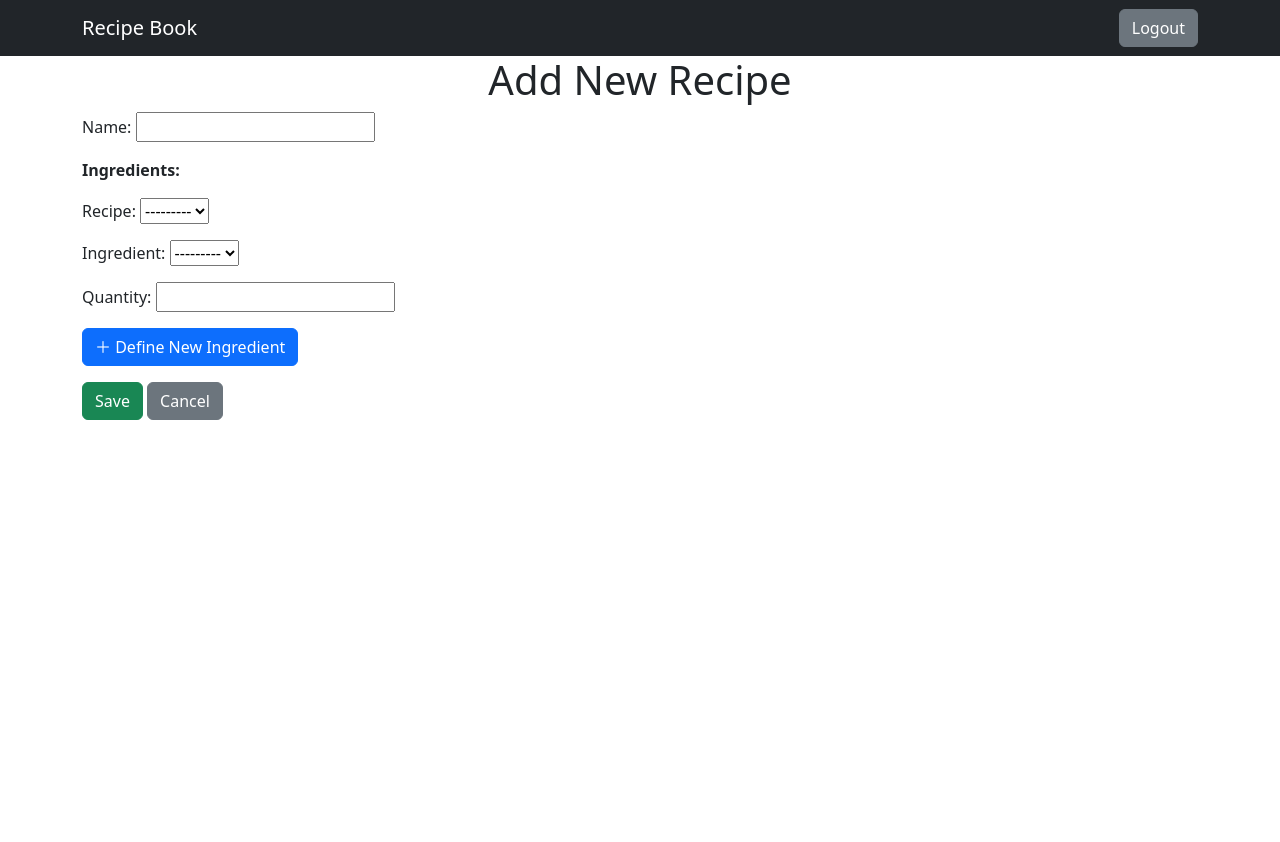
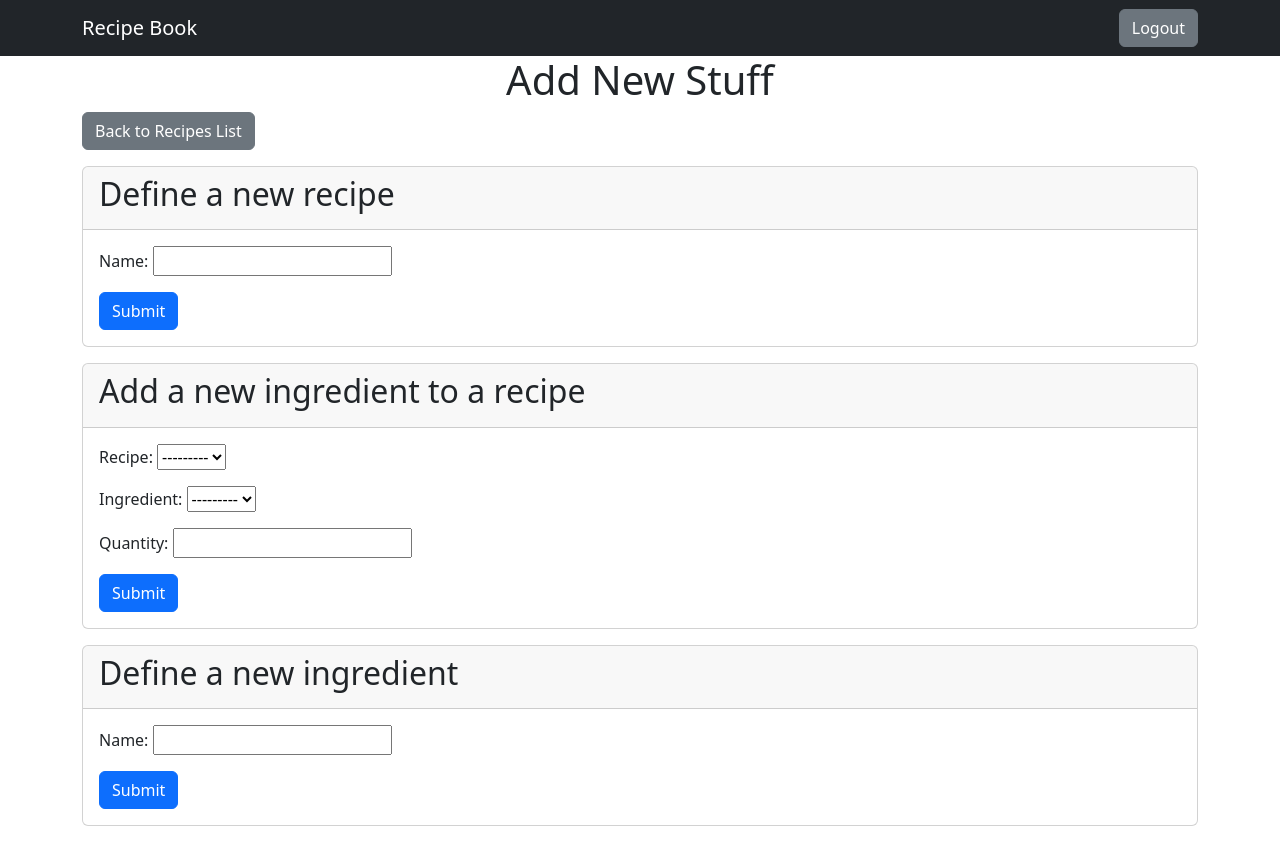
Before and after one commit to danielz83/recipebook-zuniga-bien, a Django app: page /recipe/add/ in a window 1280 px wide. Before the commit the page ends 420 px from the top, so only its background shows below. Run offline with Django 5.2, Linux system fonts and the light colour scheme; the visitor is signed in with stand-in values (Sample User, id 1); data that the repository does not hold is empty.

Commit message:
Added recipe_ingredient and ingredient forms to template

```diff
--- a/recipebook/ledger/templates/ledger/recipe_add.html
+++ b/recipebook/ledger/templates/ledger/recipe_add.html
@@ -1,16 +1,46 @@
 {% extends 'base.html' %}
-{% block title %} Add New Recipe {% endblock %}
-{% block heading %} Add New Recipe {% endblock %}
+{% block title %} Add New Stuff {% endblock %}
+{% block heading %} Add New Stuff  {% endblock %}
 {% block content %}
-<form method="post">
-    {% csrf_token %}
-    {{ form.as_p }}
-    <p class="fw-bold"> Ingredients:</p>
-    <div class="my-3">
-        {{ recipe_ingredient_form.as_p }}
-	<a class="btn btn-primary add" href="{% url 'recipe_add_ingredient' %}">Define New Ingredient</a>
+<a class="btn btn-secondary mb-3" href="{% url 'recipes_list' %}">Back to Recipes List</a>
+
+<div class="card mb-3">
+    <div class="card-header">
+        <h2>Define a new recipe</h2>
     </div>
-    <button class="btn btn-success" type="submit">Save</button>
-    <a class="btn btn-secondary" href="{% url 'recipes_list' %}">Cancel</a>
-</form>
+    <div class="card-body">
+        <form method="post" action="{% url 'recipe_add' %}">
+            {% csrf_token %}
+            {{ form.as_p }}
+            <button class="btn btn-primary" type="submit">Submit</button>
+        </form>
+    </div>
+</div>
+
+<div class="card mb-3">
+    <div class="card-header">
+        <h2>Add a new ingredient to a recipe</h2>
+    </div>
+    <div class="card-body">
+        <form method="post" action="{% url 'recipe_add_recipe_ingredient' %}">
+            {% csrf_token %}
+                {{ recipe_ingredient_form.as_p }}
+            <button class="btn btn-primary" type="submit">Submit</button>
+        </form>
+    </div>
+</div>
+
+<div class="card mb-3">
+    <div class="card-header">
+        <h2>Define a new ingredient</h2>
+    </div>
+    <div class="card-body">
+        <form method="post" action="{% url 'recipe_add_ingredient' %}">
+            {% csrf_token %}
+            {{ ingredient_form.as_p }}
+            <button class="btn btn-primary" type="submit">Submit</button>
+        </form>
+    </div>
+</div>
+
 {% endblock %}
```
